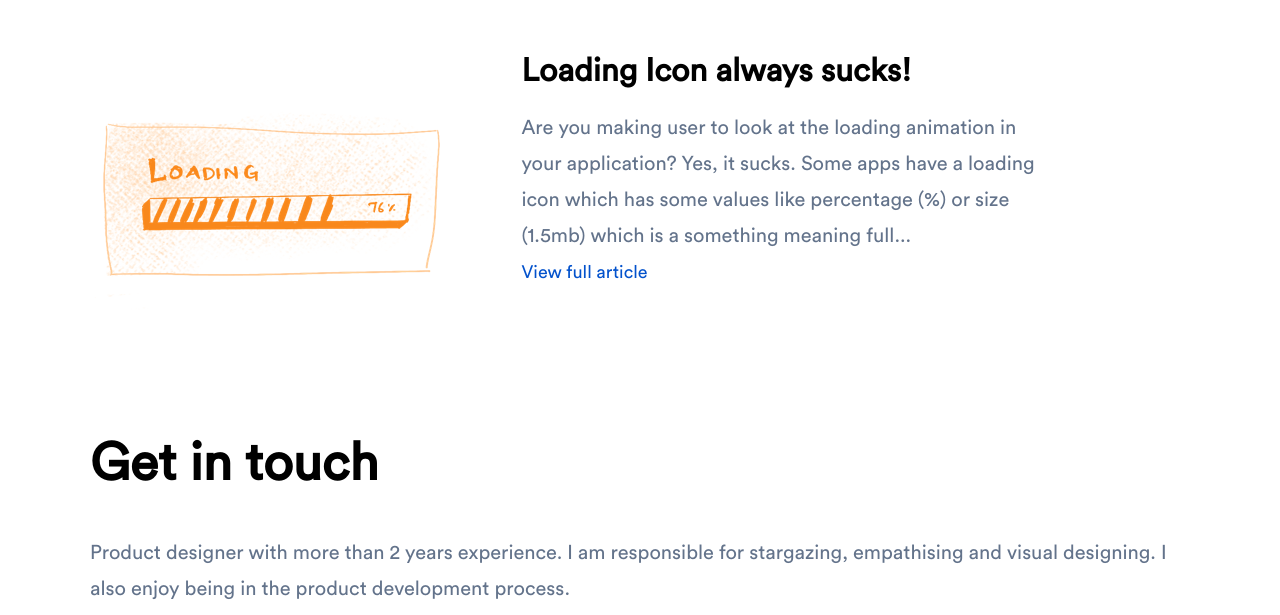
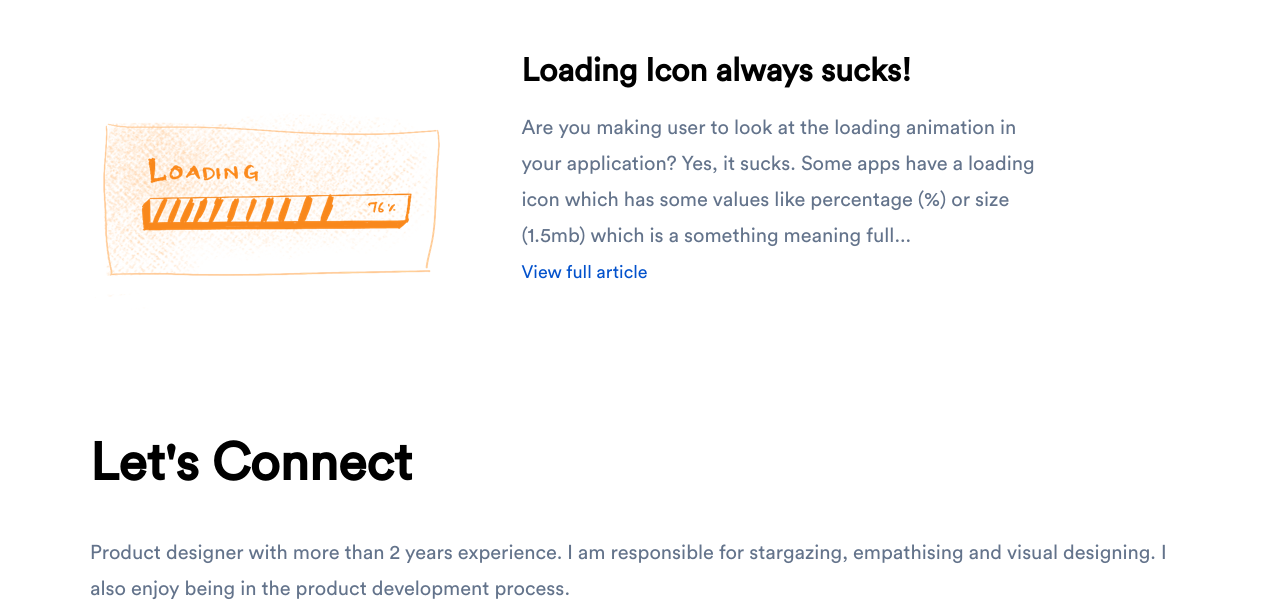
Before and after one commit to itsprade/prade6.github.io, a plain HTML site: page index.html in a window 1280 px wide. Shown: the part 3193-3808 px from the top of the page. Drawn offline with nearby package versions, Linux system fonts and the light colour scheme; a script that the page names is missing.

Commit message:
Update index.html

```diff
--- a/index.html
+++ b/index.html
@@ -277,7 +277,7 @@
                 </div>
 
                 <div class="blog-list">
-                    <div class="sub-head-1">Get in touch</div>
+                    <div class="sub-head-1">Let's Connect</div>
 
                     <div class="content cnt">
                         <p>
```
